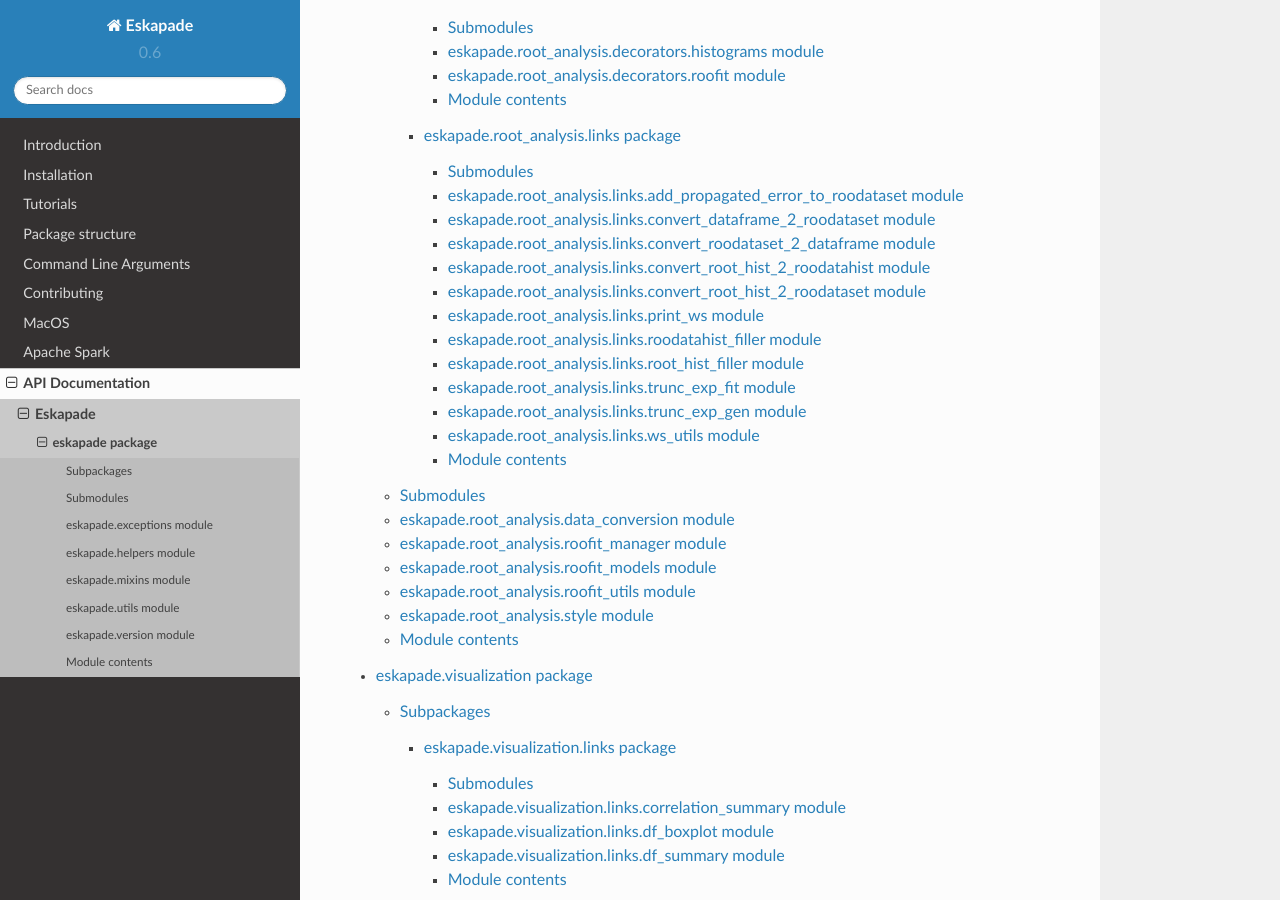
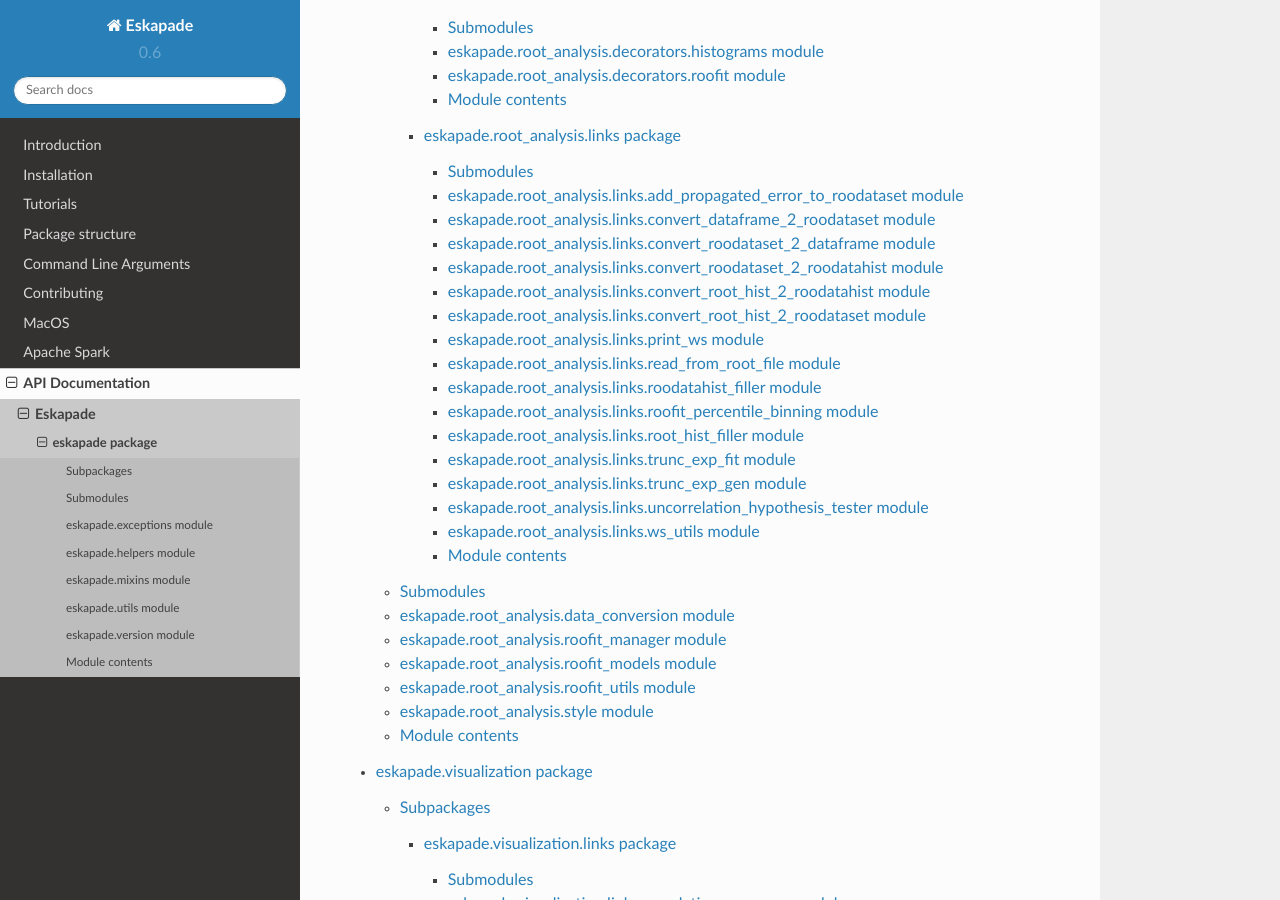
Before and after one commit to KaveIO/Eskapade, a Sphinx documentation site: the page built from docs/source/eskapade.rst, in a window 1280 px wide and 900 px high, scrolled down 2240 px. Built offline with Sphinx 7.4.7 and the Read the Docs theme 2.0.0, drawn with Linux system fonts in a browser that asks for light colours; pages that are not in the unit, such as notebooks, are missing from menus.

Commit message:
Update of auto-generated code-docs for upcoming release v0.6

```diff
--- a/docs/source/eskapade.root_analysis.links.rst
+++ b/docs/source/eskapade.root_analysis.links.rst
@@ -28,6 +28,14 @@
     :undoc-members:
     :show-inheritance:
 
+eskapade.root_analysis.links.convert_roodataset_2_roodatahist module
+--------------------------------------------------------------------
+
+.. automodule:: eskapade.root_analysis.links.convert_roodataset_2_roodatahist
+    :members:
+    :undoc-members:
+    :show-inheritance:
+
 eskapade.root_analysis.links.convert_root_hist_2_roodatahist module
 -------------------------------------------------------------------
 
@@ -52,10 +60,26 @@
     :undoc-members:
     :show-inheritance:
 
+eskapade.root_analysis.links.read_from_root_file module
+-------------------------------------------------------
+
+.. automodule:: eskapade.root_analysis.links.read_from_root_file
+    :members:
+    :undoc-members:
+    :show-inheritance:
+
 eskapade.root_analysis.links.roodatahist_filler module
 ------------------------------------------------------
 
 .. automodule:: eskapade.root_analysis.links.roodatahist_filler
+    :members:
+    :undoc-members:
+    :show-inheritance:
+
+eskapade.root_analysis.links.roofit_percentile_binning module
+-------------------------------------------------------------
+
+.. automodule:: eskapade.root_analysis.links.roofit_percentile_binning
     :members:
     :undoc-members:
     :show-inheritance:
@@ -84,6 +108,14 @@
     :undoc-members:
     :show-inheritance:
 
+eskapade.root_analysis.links.uncorrelation_hypothesis_tester module
+-------------------------------------------------------------------
+
+.. automodule:: eskapade.root_analysis.links.uncorrelation_hypothesis_tester
+    :members:
+    :undoc-members:
+    :show-inheritance:
+
 eskapade.root_analysis.links.ws_utils module
 --------------------------------------------
 
```
